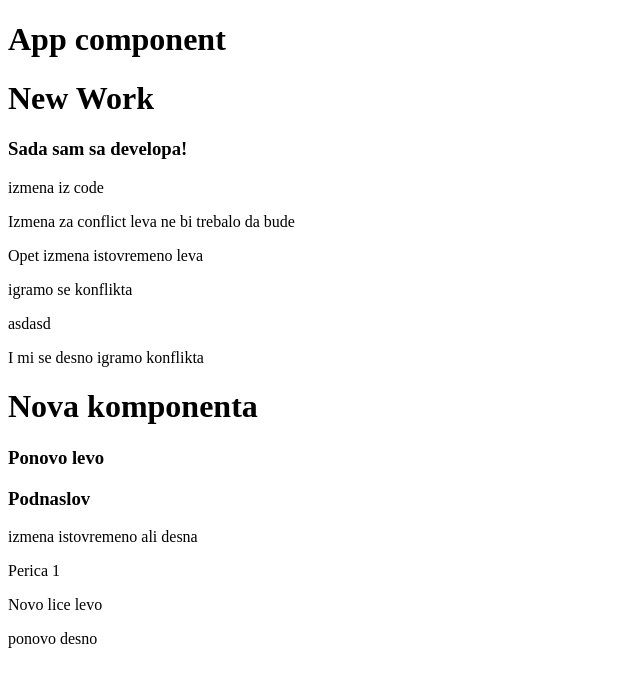
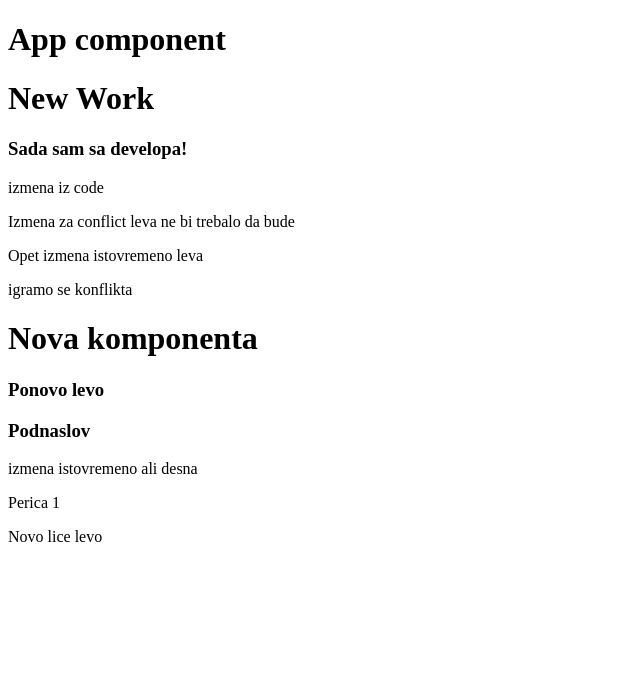
Before and after one commit to pedja260/bestwork, a React (Create React App) app: page / in a window 1280 px wide. Shown: the top 686 px of the page, without its empty margins (0-640 px from the left). Built offline with nearby package versions, Linux system fonts and the light colour scheme.

Commit message:
radi levi

```diff
--- a/src/components/NewWork.js
+++ b/src/components/NewWork.js
@@ -9,8 +9,8 @@ import React, {Component} from "react";
                  <p>Izmena za conflict leva ne bi trebalo da bude</p>
                  <p>Opet izmena istovremeno leva</p>
                  <p>igramo se konflikta</p>
-                 asdasd
-                 <p>I mi se desno igramo konflikta</p>
+
+
              </div>
          )
      }
--- a/src/components/TheBest.js
+++ b/src/components/TheBest.js
@@ -10,7 +10,6 @@ class TheBest extends Component {
                 <p>izmena istovremeno ali desna</p>
                 Perica 1
                 <p>Novo lice levo</p>
-                <p>ponovo desno</p>
             </div>
         );
     }
```
